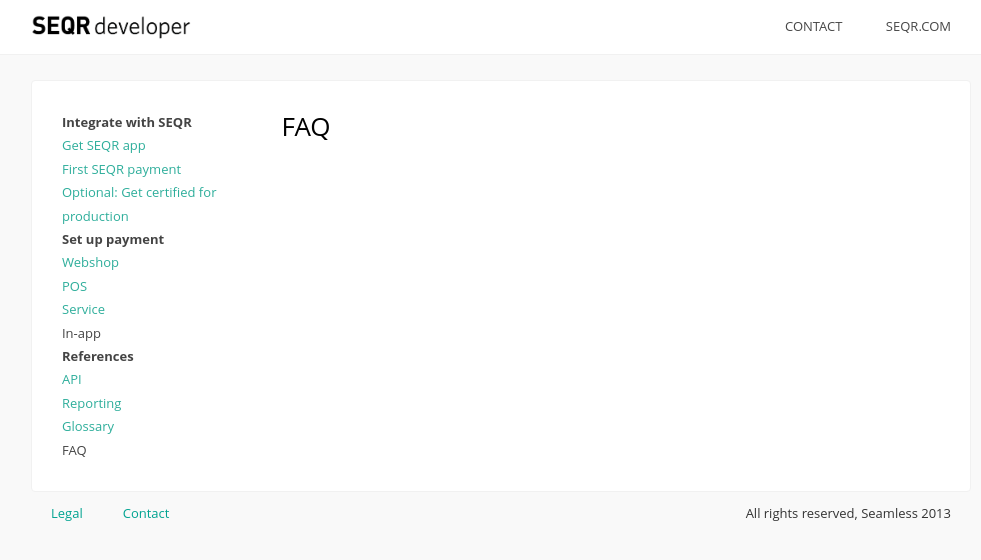
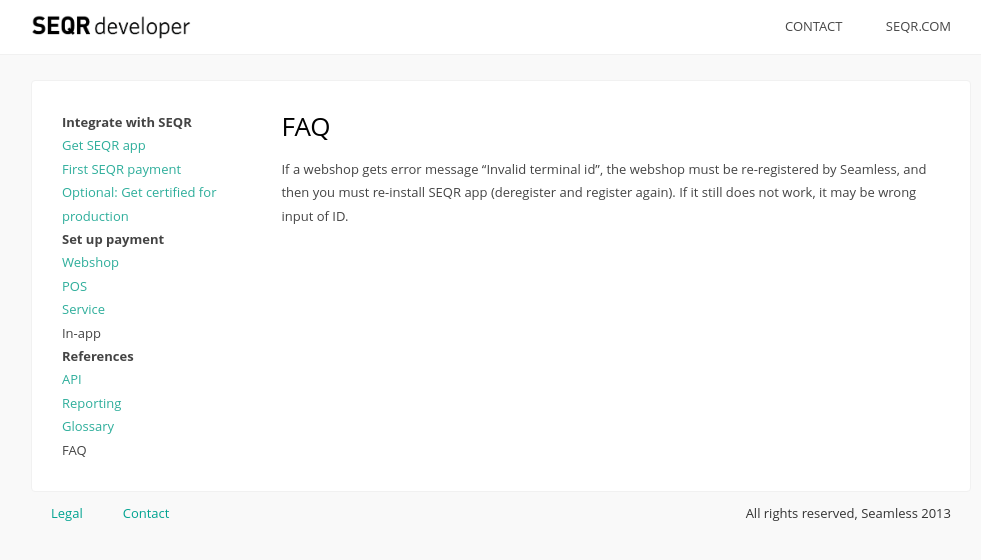
Before and after one commit to SeamlessDistribution/SeamlessDistribution.github.io, a Jekyll site: the page built from merchant/reference/faq.md, in a window 1280 px wide. Shown: the top 560 px of the page, without its empty margins (139-1120 px from the left). Built offline with Jekyll 4.4.1, drawn with Linux system fonts in a browser that asks for light colours.

Commit message:
Update faq.md

```diff
--- a/merchant/reference/faq.md
+++ b/merchant/reference/faq.md
@@ -5,3 +5,5 @@
 ---
 
 # FAQ
+
+If a webshop gets error message "Invalid terminal id", the webshop must be re-registered by Seamless, and then you must re-install SEQR app (deregister and register again). If it still does not work, it may be wrong input of ID.
```
